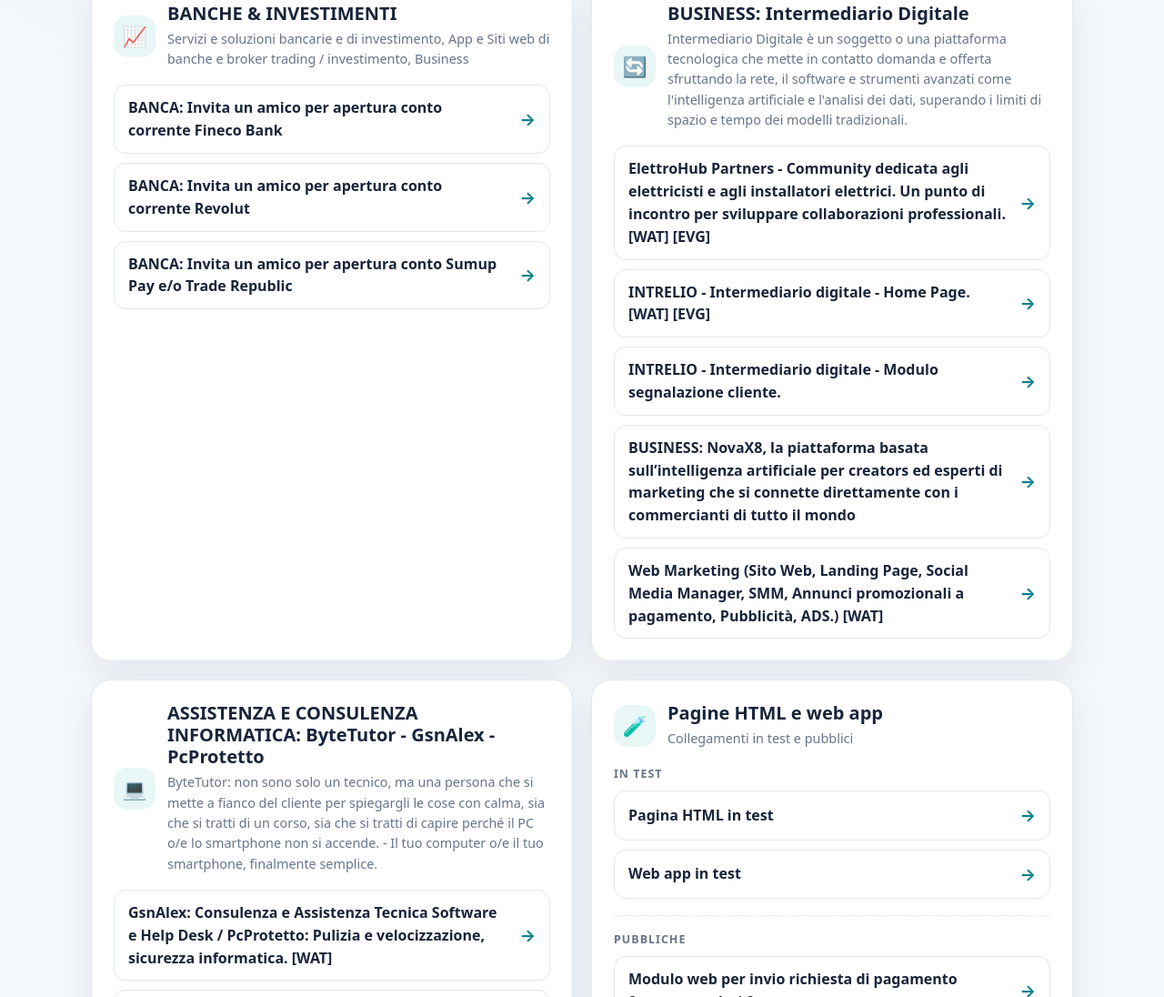
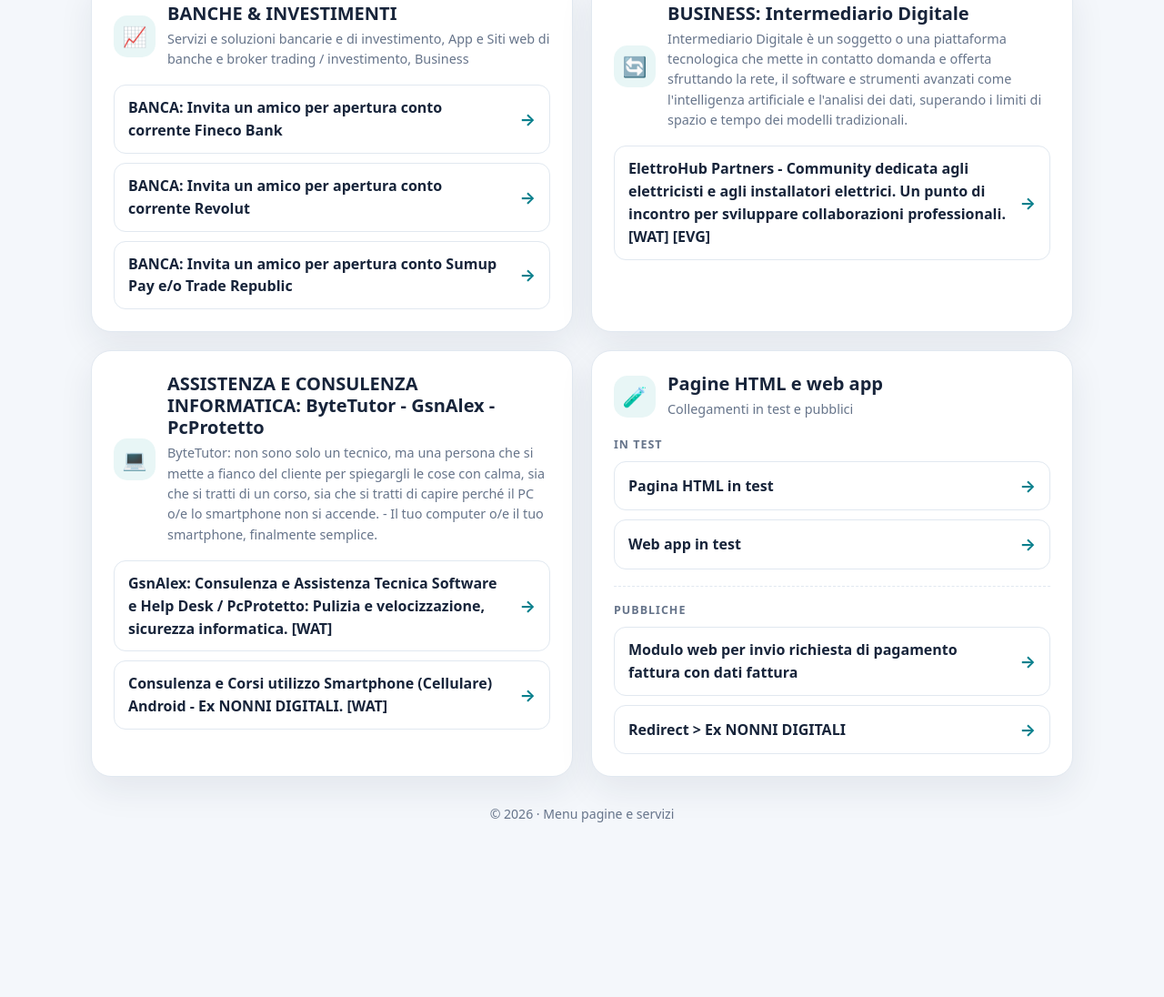
Before and after one commit to bssalex2020/pagine-web-ai, a plain HTML site: page index.html in a window 1280 px wide. Shown: the part 1036-2132 px from the top of the page at 91% size. After the commit the page ends 1984 px from the top, so only its background shows below. Drawn offline with Linux system fonts and the light colour scheme.

Commit message:
Update index.html

```diff
--- a/index.html
+++ b/index.html
@@ -295,10 +295,6 @@
         <ul class="menu-links">
           <!-- MODIFICA LINK: cambia il nome file se la pagina viene rinominata o spostata. -->
 	  <li><a href="/pagine-web-ai/digital-works/elettrohub-partners.html">ElettroHub Partners - Community dedicata agli elettricisti e agli installatori elettrici. Un punto di incontro per sviluppare collaborazioni professionali. [WAT] [EVG]</a></li>
-	  <li><a href="/pagine-web-ai/digital-works/intrelio-intermediario-digitale.html">INTRELIO - Intermediario digitale - Home Page. [WAT] [EVG]</a></li>
-	  <li><a href="/pagine-web-ai/digital-works/segnalazione-cliente.html">INTRELIO - Intermediario digitale - Modulo segnalazione cliente.</a></li>
-	  <li><a href="/pagine-web-ai/digital-works/novax8.html">BUSINESS: NovaX8, la piattaforma basata sull’intelligenza artificiale per creators ed esperti di marketing che si connette direttamente con i commercianti di tutto il mondo</a></li>
-	  <li><a href="/pagine-web-ai/digital-works/web-marketing.html">Web Marketing (Sito Web, Landing Page, Social Media Manager, SMM, Annunci promozionali a pagamento, Pubblicità, ADS.) [WAT]</a></li>
 		</ul>
       </section>
 
```
